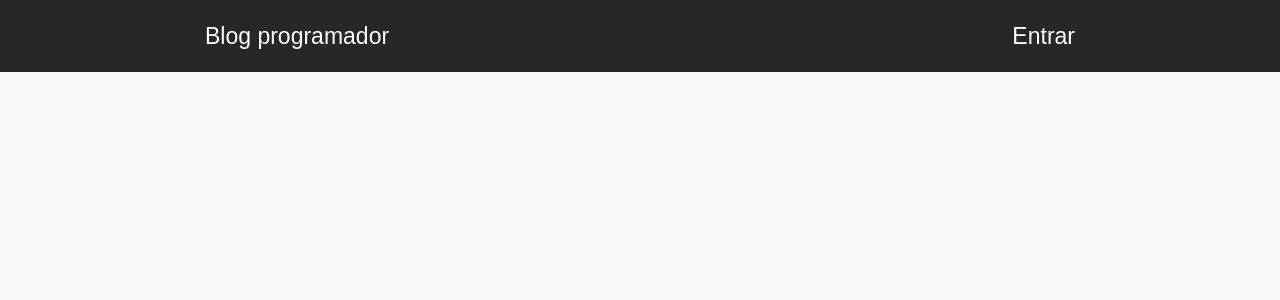
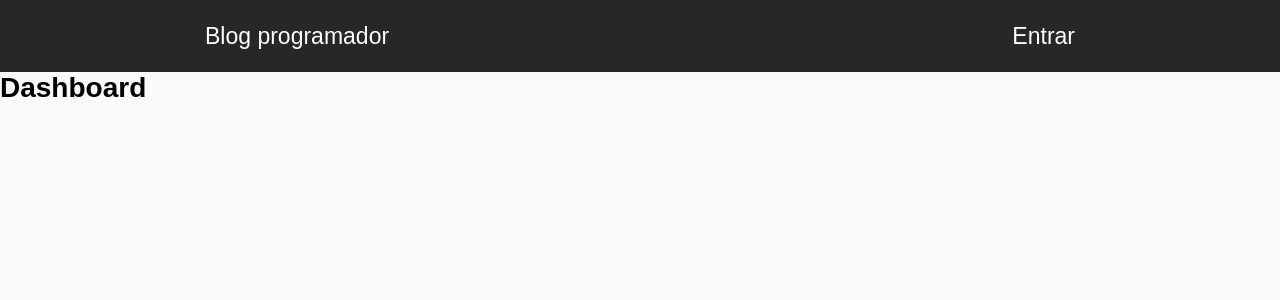
Before and after one commit to emanoelim/curso_react_blog, a React (Create React App) app: page /dashboard in a window 1280 px wide. Shown: the top 300 px of the page. Built offline with nearby package versions, Linux system fonts and the light colour scheme; no server answers.

Commit message:
login finalizado

```diff
--- a/src/App.js
+++ b/src/App.js
@@ -4,6 +4,7 @@
 import Home from './components/Home';
 import Header from './components/Header';
 import Login from './components/Login';
+import Dashboard from './components/Dashboard';
 import './global.css';
 
 
@@ -25,6 +26,7 @@
           <Switch>
             <Route exact path="/" component={Home}/>
             <Route exact path="/login" component={Login}/>
+            <Route exact path="/dashboard" component={Dashboard}/>
           </Switch>
         </BrowserRouter>
       )
--- a/src/components/Dashboard/index.js
+++ b/src/components/Dashboard/index.js
@@ -0,0 +1,14 @@
+import React, {Component} from 'react';
+
+
+class Dashboard extends Component {
+  render() {
+    return(
+      <div>
+        <h1>Dashboard</h1>
+      </div>
+    );
+  }
+}
+
+export default Dashboard;
--- a/src/components/Login/index.js
+++ b/src/components/Login/index.js
@@ -16,7 +16,15 @@
     this.login = this.login.bind(this);
   }
 
+  componentDidMount() {
+    // Usuário logado? Então não vai para a tela de login de novo
+    if (firebase.getCurrent()) {
+      return this.props.history.replace('/dashboard');
+    }
+  }
+
   entrar(e) {
+    this.login();
     e.preventDefault();
   }
 
@@ -36,6 +44,7 @@
           return null;
         }
       })
+      this.props.history.replace('/dashboard');
     }
     catch(error) {
       alert(error.message);
--- a/src/firebase.js
+++ b/src/firebase.js
@@ -39,6 +39,11 @@
       app.auth().onAuthStateChanged(resolve);
     })
   }
+
+  // verifica se um usuário já está logado
+  getCurrent() {
+    return app.auth().currentUser && app.auth().currentUser.email
+  }
 }
 
 export default new Firebase();
```
